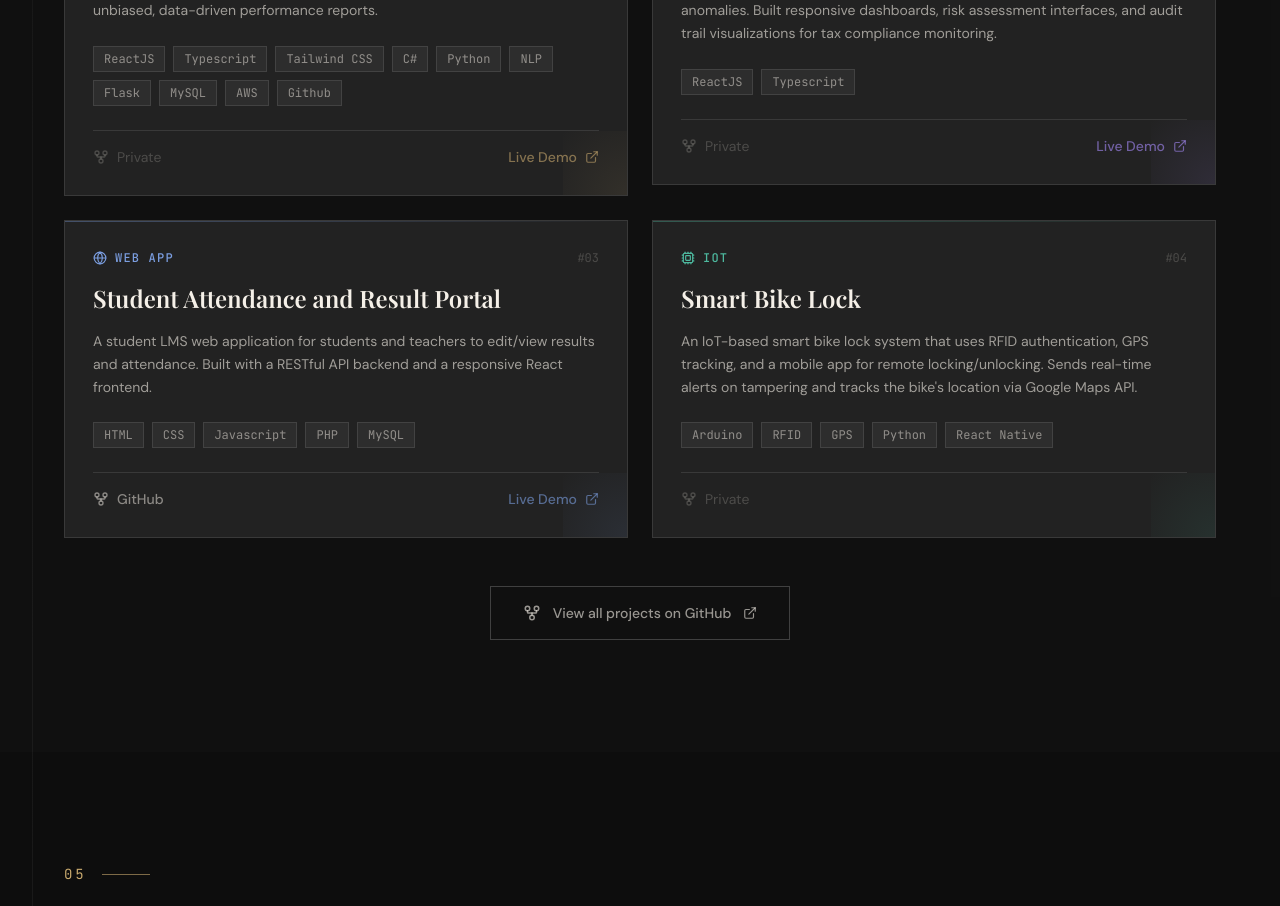
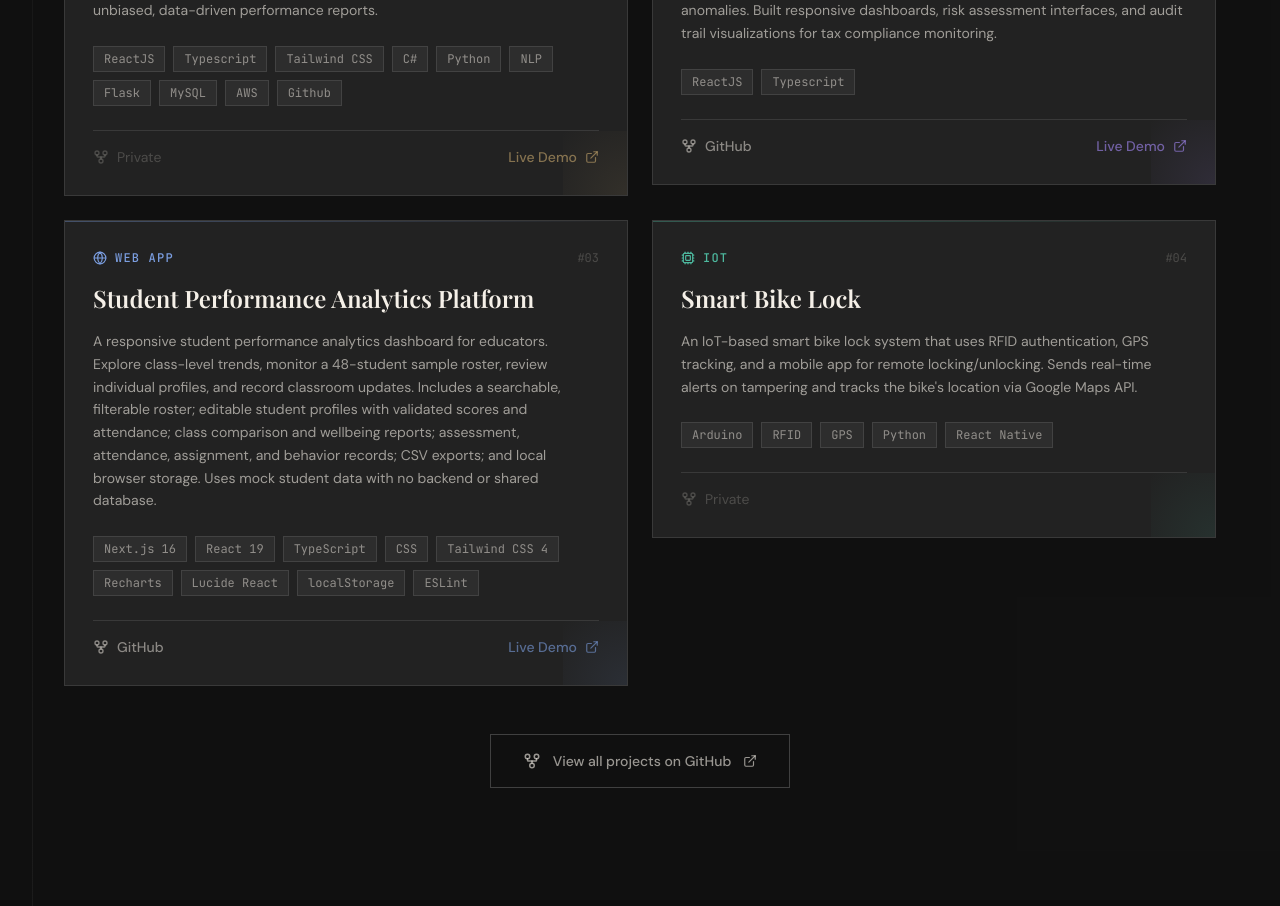
Before and after one commit to ahmedmujtaba45/My-Portfolio, a React (Vite) app: page / in a window 1280 px wide. Shown: the part 2960-3866 px from the top of the page. Built offline with nearby package versions, Linux system fonts and the light colour scheme; a web font is replaced by a local one.

Commit message:
Project updated

```diff
--- a/src/data/portfolio.js
+++ b/src/data/portfolio.js
@@ -81,20 +81,20 @@ export const projects = [
     description:
       "Designed & Developed the frontend for Hackathon CUST 2026 competition's project, knowledge graph-based tax intelligence system 'Tax Graph AI' that analyzes citizen data from multiple sources to detect income-reporting anomalies. Built responsive dashboards, risk assessment interfaces, and audit trail visualizations for tax compliance monitoring.",
     tech: [ "ReactJS", "Typescript"],
-    github: null,
+    github: "https://github.com/ahmedmujtaba45/TaxGraphAI",
     demo: "https://tax-graph-ai.vercel.app/",
     color: "from-purple-900/30 to-violet-900/20",
     accent: "#A78BFA",
   },
   {
     id: 3,
-    title: "Student Attendance and Result Portal",
+    title: "Student Performance Analytics Platform",
     badge: "Web App",
     description:
-      "A student LMS web application for students and teachers to edit/view results and attendance. Built with a RESTful API backend and a responsive React frontend.",
-    tech: ["HTML", "CSS", "Javascript", "PHP", "MySQL"],
-    github: "https://github.com/ahmedmujtaba45/Student-Attendance-Result-Portal",
-    demo: "https://ahmedmujtaba45.github.io/Student-Attendance-Result-Portal/index.html",
+      "A responsive student performance analytics dashboard for educators. Explore class-level trends, monitor a 48-student sample roster, review individual profiles, and record classroom updates. Includes a searchable, filterable roster; editable student profiles with validated scores and attendance; class comparison and wellbeing reports; assessment, attendance, assignment, and behavior records; CSV exports; and local browser storage. Uses mock student data with no backend or shared database.",
+    tech: ["Next.js 16", "React 19", "TypeScript", "CSS", "Tailwind CSS 4", "Recharts", "Lucide React", "localStorage", "ESLint"],
+    github: "https://github.com/ahmedmujtaba45/Student-Performance-Analytics-Platform",
+    demo: "https://student-performance-analytics-platf.vercel.app/",
     color: "from-blue-900/30 to-indigo-900/20",
     accent: "#7B9EE0",
   },
```
